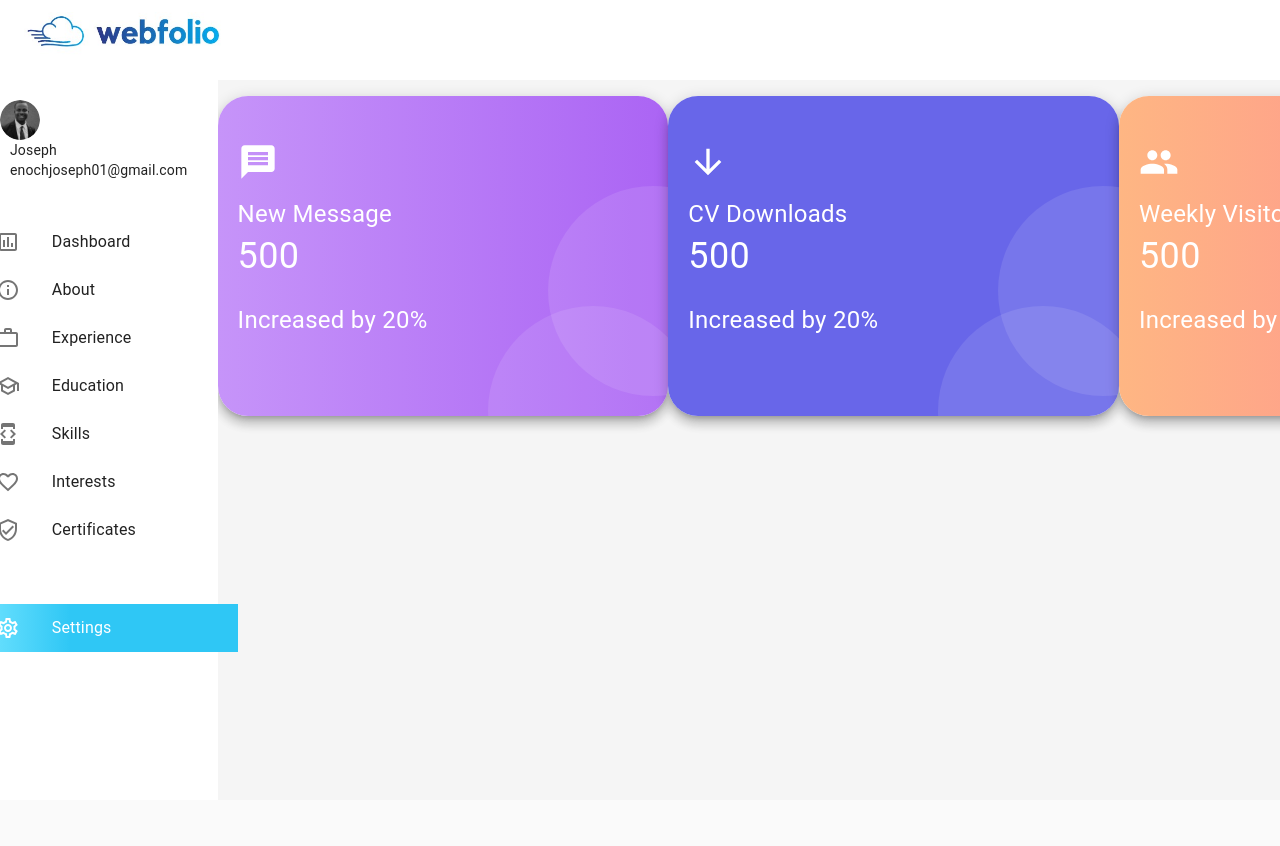
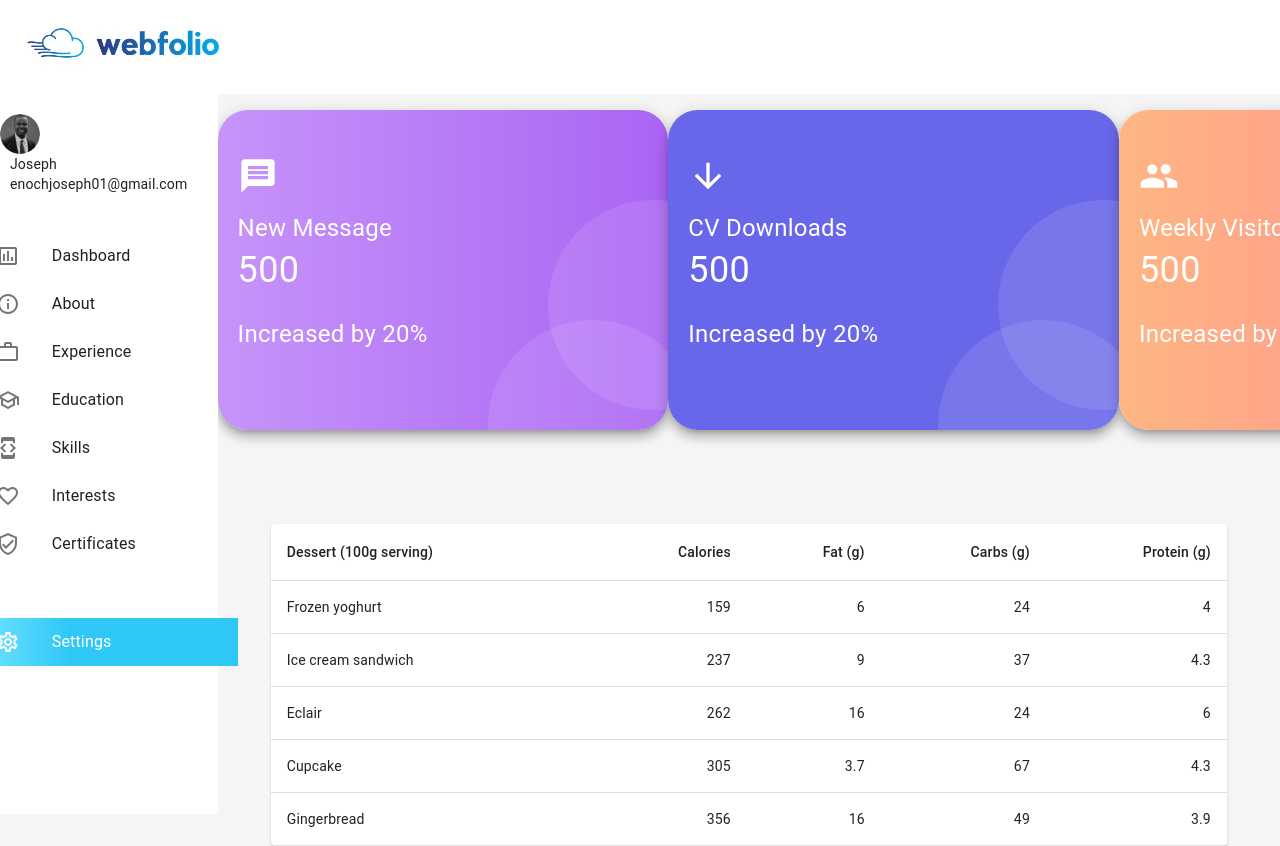
Before and after one commit to lucatosc/Portfolio-dashboard-editor-velzon, a React (Create React App) app: page / in a window 1280 px wide. Shown: the top 846 px of the page. Before the commit the page ends 800 px from the top, so only its background shows below. Built offline with nearby package versions, Linux system fonts and the light colour scheme.

Commit message:
Table Created

```diff
--- a/src/App.js
+++ b/src/App.js
@@ -8,7 +8,7 @@ import {CssBaseline} from "@material-ui/core"
 
 function App() {
   return (
-    <div>
+    <div styles={{display:"flex"}}>
 
       <Sidebar />
         <div className="others">
--- a/src/app.css
+++ b/src/app.css
@@ -1,12 +1,11 @@
 
 .others{
-    display:flex;
+
     padding-left:17%;
     justify-content:center;
-    margin-top:10vh;
+    margin-top:94px;
     padding-top: 2vh;
     width: 100%;
-    height: 90vh;
     background-color:#F5F5F5;
     z-index: -1;
 }
--- a/src/components/Dashboard.jsx
+++ b/src/components/Dashboard.jsx
@@ -1,11 +1,12 @@
 import React from 'react'
 import AnalyticsCard from "./AnalyticsCard"
+import BasicTable from "./Table"
 const Dashboard = () => {
     return (
-        // <div styel={{ width: "100%"}}>
-            <div style={{ display: "flex", justifyContent: "space-around", width: "100%"}}>
+        <div>
+            <div style={{ display:"flex", justifyContent: "space-around", width: "100%"}}>
                 <div>
-                    <AnalyticsCard type={1} number={500} percent={20} lg={4} md={6} xs={12}/>
+                    <AnalyticsCard type={1} number={500} percent={20} />
                 </div>
                 <div>
                     <AnalyticsCard type={2} number={500} percent={20} />
@@ -14,7 +15,10 @@ const Dashboard = () => {
                     <AnalyticsCard type={3} number={500} percent={20} />
                 </div>
             </div>
-            // </div>
+            <div style={{ width: "100%", display: "flex", justifyContent: "center", marginTop:"94px"}}>
+                <BasicTable/>
+            </div>
+         </div>
     )
 }
 
--- a/src/components/Header.jsx
+++ b/src/components/Header.jsx
@@ -4,13 +4,13 @@ import {AppBar, Toolbar, Grid, makeStyles, CssBaseline} from "@material-ui/core"
 
 const useStyles = makeStyles({
     logo: {
-        marginTop:"2vh",
+        marginTop:"25px",
         width: "200px",
         marginBottom: "20px"
     },
     root:{
         backgroundColor: "#FFFFFF",
-        height:"10vh"
+        height:"94px"
     }
 })
 const Header = () => {
--- a/src/components/Sidebar.jsx
+++ b/src/components/Sidebar.jsx
@@ -7,7 +7,7 @@ import {Avatar, List, ListItem, ListItemIcon, ListItemText, makeStyles, Grid, Ty
 const useStyles = makeStyles({
    root:{
         display:"flex",
-        marginTop:"10vh",
+        marginTop:"94px",
         width:"17%",
         backgroundColor:"#fff",
         height:"90vh",
@@ -86,7 +86,7 @@ const Sidebar=(() =>{
                         </ListItemIcon>
                         <ListItemText primary="Certificates" />
                     </ListItem>
-                    <ListItem button key="Certificates" style={{ background:"linear-gradient(90deg, rgba(111,227,255,1) 0%, rgba(47,199,245,1) 35%)", color:"white", marginTop:50}}>
+                    <ListItem button key="Certificates" style={{background:"linear-gradient(90deg, rgba(111,227,255,1) 0%, rgba(47,199,245,1) 35%)", color:"white", marginTop:50,}}>
                         <ListItemIcon>
                             <SettingsOutlined style={{color:"white"}}/>
                         </ListItemIcon>
--- /dev/null
+++ b/src/components/Table.jsx
@@ -0,0 +1,47 @@
+import {Table, TableBody, TableCell, TableContainer, TableHead, TableRow, Paper} from '@material-ui/core';
+
+function createData(name, calories, fat, carbs, protein) {
+    return { name, calories, fat, carbs, protein };
+}
+
+const rows = [
+    createData('Frozen yoghurt', 159, 6.0, 24, 4.0),
+    createData('Ice cream sandwich', 237, 9.0, 37, 4.3),
+    createData('Eclair', 262, 16.0, 24, 6.0),
+    createData('Cupcake', 305, 3.7, 67, 4.3),
+    createData('Gingerbread', 356, 16.0, 49, 3.9),
+];
+
+export default function BasicTable() {
+    return (
+        <TableContainer component={Paper} style={{width:"90%"}}>
+            <Table sx={{ minWidth: 650 }} aria-label="simple table">
+                <TableHead>
+                    <TableRow>
+                        <TableCell>Dessert (100g serving)</TableCell>
+                        <TableCell align="right">Calories</TableCell>
+                        <TableCell align="right">Fat&nbsp;(g)</TableCell>
+                        <TableCell align="right">Carbs&nbsp;(g)</TableCell>
+                        <TableCell align="right">Protein&nbsp;(g)</TableCell>
+                    </TableRow>
+                </TableHead>
+                <TableBody>
+                    {rows.map((row) => (
+                        <TableRow
+                            key={row.name}
+                            sx={{ '&:last-child td, &:last-child th': { border: 0 } }}
+                        >
+                            <TableCell component="th" scope="row">
+                                {row.name}
+                            </TableCell>
+                            <TableCell align="right">{row.calories}</TableCell>
+                            <TableCell align="right">{row.fat}</TableCell>
+                            <TableCell align="right">{row.carbs}</TableCell>
+                            <TableCell align="right">{row.protein}</TableCell>
+                        </TableRow>
+                    ))}
+                </TableBody>
+            </Table>
+        </TableContainer>
+    );
+}
```
